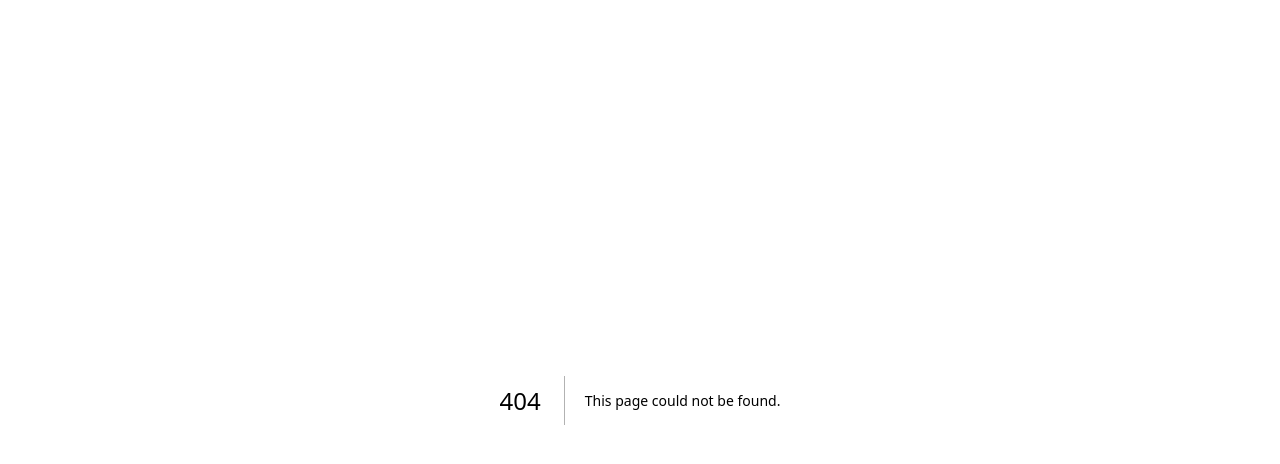
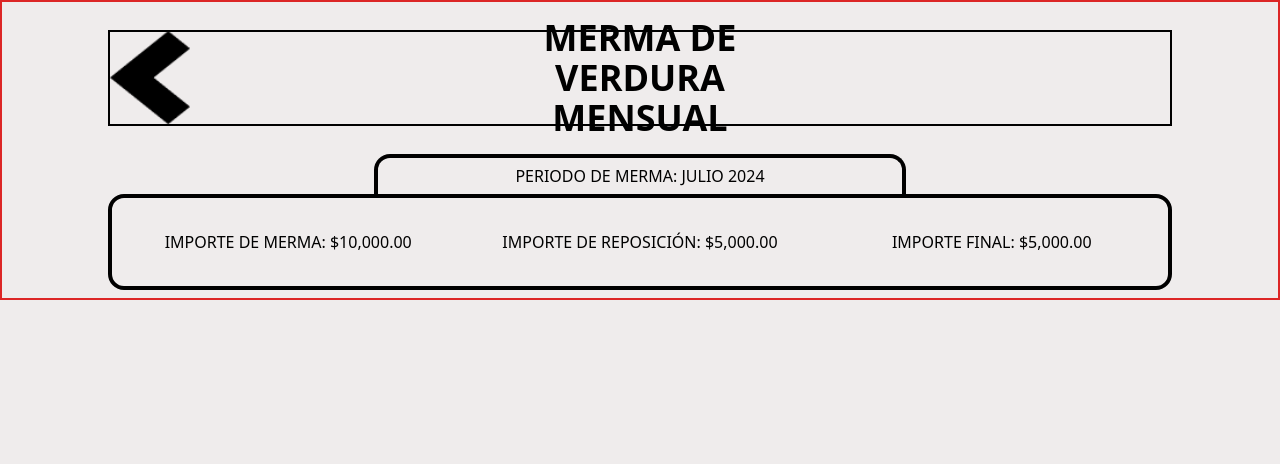
Before and after one commit to DavidRomeroC/costeos-pre-alpha-front, a Next.js app: page /merma-verdura in a window 1280 px wide. Before the commit this address had no page. Shown: the top 464 px of the page. Built offline with nearby package versions, Linux system fonts and the light colour scheme.

Commit message:
agregando componente de merma

```diff
--- /dev/null
+++ b/src/app/merma-verdura/page.tsx
@@ -0,0 +1,37 @@
+import Image from "next/image"
+import Link from "next/link"
+
+const page = () => {
+    return (
+        <div className="w-full border-2 border-red-600 flex flex-col items-center" >
+            <div className="w-5/6 flex flex-row border-2 border-black mt-7 items-center h-24" >
+                <div className="w-1/3 flex items-center" >
+                    <Link href="/" >
+                        <Image
+                            src="/backarrow.png"
+                            height={69}
+                            width={80}
+                            alt="backpage"
+                        />
+                    </Link>
+                </div>
+                <h1 className="w-1/3 text-center font-bold text-4xl ">MERMA DE VERDURA MENSUAL</h1>
+                <div className="w-1/3" >
+                </div>
+            </div>
+            <div className="w-5/6 flex flex-col items-center mt-7 h-36" >
+                <div className="w-3/6 flex justify-center items-center h-10 border-t-4 border-x-4 rounded-t-2xl border-black " >
+                    PERIODO DE MERMA: JULIO 2024
+                </div>
+                <div className="w-full flex flex-row items-center h-24 border-4 border-black rounded-2xl " >
+                    <div className="w-1/3 flex justify-center">IMPORTE DE MERMA: $10,000.00</div>
+                    <div className="w-1/3 flex justify-center">IMPORTE DE REPOSICIÓN: $5,000.00</div>
+                    <div className="w-1/3 flex justify-center">IMPORTE FINAL: $5,000.00</div>
+                </div>
+            </div>
+
+        </div>
+    )
+}
+
+export default page
--- a/src/components/viaje/FormularioCosteo.tsx
+++ b/src/components/viaje/FormularioCosteo.tsx
@@ -78,7 +78,7 @@ const FormularioCosteo = ({ dataSucursales }: PropsFormularioCosteo) => {
         <>
             {
                 newCosteo.length === 0 ?
-                    <div>loading</div>
+                    <div>loading...</div>
                     :
                     <div className="w-ful flex items-center flex-col align-middle mt-12" >
                         <div className="w-4/5 flex justify-evenly items-center " >
```
